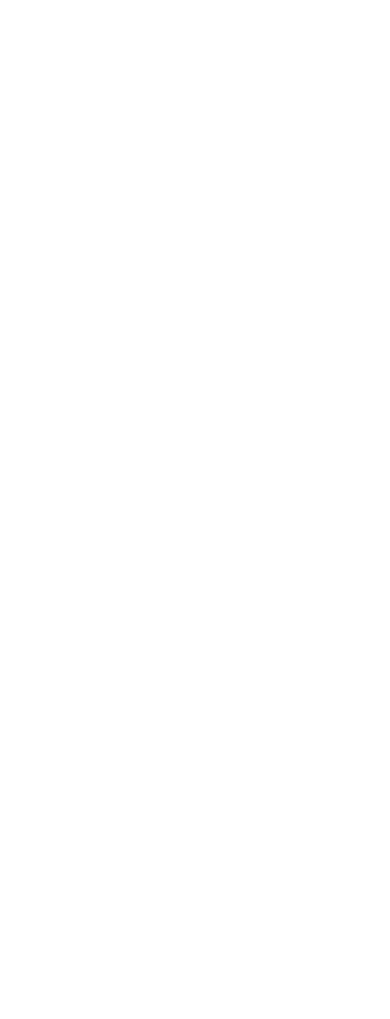
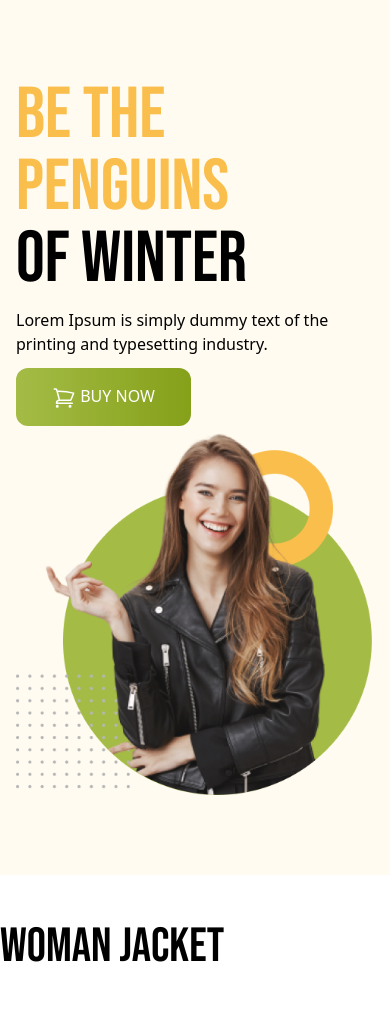
Before and after one commit to tahjidislamtushar/Penguin-Fashion-Resources, a plain HTML site: page index.html in a window 390 px wide. Before the commit the page ends 844 px from the top, so only its background shows below. Drawn offline with nearby package versions, Linux system fonts and the light colour scheme.

Commit message:
Banner Section Added with Responsive

```diff
--- a/index.html
+++ b/index.html
@@ -1,20 +1,60 @@
 <!DOCTYPE html>
 <html lang="en">
+
 <head>
     <meta charset="UTF-8">
     <meta name="viewport" content="width=device-width, initial-scale=1.0">
     <title>Penguin Fashion</title>
     <script src="https://cdn.tailwindcss.com"></script>
+    <link rel="preconnect" href="https://fonts.googleapis.com">
+    <link rel="preconnect" href="https://fonts.gstatic.com" crossorigin>
+    <link href="https://fonts.googleapis.com/css2?family=Bebas+Neue&display=swap" rel="stylesheet">
+    <style>
+        .font-bebas{
+            font-family: 'Bebas Neue', sans-serif;
+        }
+    </style>
 </head>
+
 <body>
-    <header>
+    <header class="bg-[#FFFBF0] py-20 px-4 md:px-32">
+        <!-- Nav Section -->
+        <nav>
 
+        </nav>
+        <!-- Banner Section -->
+        <div class="flex flex-col md:flex-row justify-between items-center">
+            <div class="space-y-3">
+                <h1 class="text-7xl uppercase font-bebas">
+                    <span class="text-[#FABE4C]">Be the Penguins</span>
+                    <br>
+                    of Winter
+                </h1>
+                <p>Lorem Ipsum is simply dummy text of the printing
+                    and typesetting industry.</p>
+                <button
+                    class="py-4 px-9 bg-gradient-to-r from-[#A4BC46] to-[#85A019] rounded-xl uppercase text-white font-medium">
+                    <svg xmlns="http://www.w3.org/2000/svg" fill="none" viewBox="0 0 24 24" stroke-width="1.5"
+                        stroke="currentColor" class="w-6 h-6 inline">
+                        <path stroke-linecap="round" stroke-linejoin="round"
+                            d="M2.25 3h1.386c.51 0 .955.343 1.087.835l.383 1.437M7.5 14.25a3 3 0 00-3 3h15.75m-12.75-3h11.218c1.121-2.3 2.1-4.684 2.924-7.138a60.114 60.114 0 00-16.536-1.84M7.5 14.25L5.106 5.272M6 20.25a.75.75 0 11-1.5 0 .75.75 0 011.5 0zm12.75 0a.75.75 0 11-1.5 0 .75.75 0 011.5 0z" />
+                    </svg>
+                    Buy Now</button>
+            </div>
+            <div>
+                <img src="images/model.png" alt="">
+            </div>
+        </div>
     </header>
-    <main>
-
+    <main class="max-w-7xl mx-auto">
+        <!-- Woman Jacket Section -->
+        <section class="py-12">
+            <h3 class="text-5xl font-bebas">W0Man Jacket</h3>
+        </section>
     </main>
     <footer>
 
     </footer>
 </body>
+
 </html>
```
